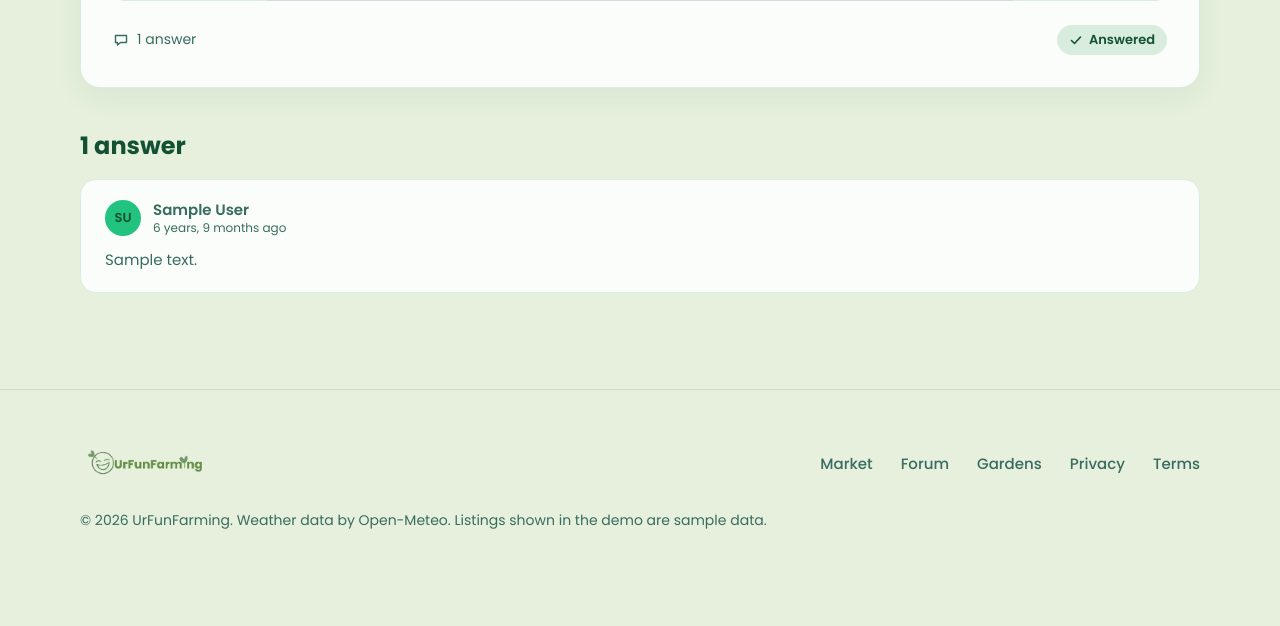
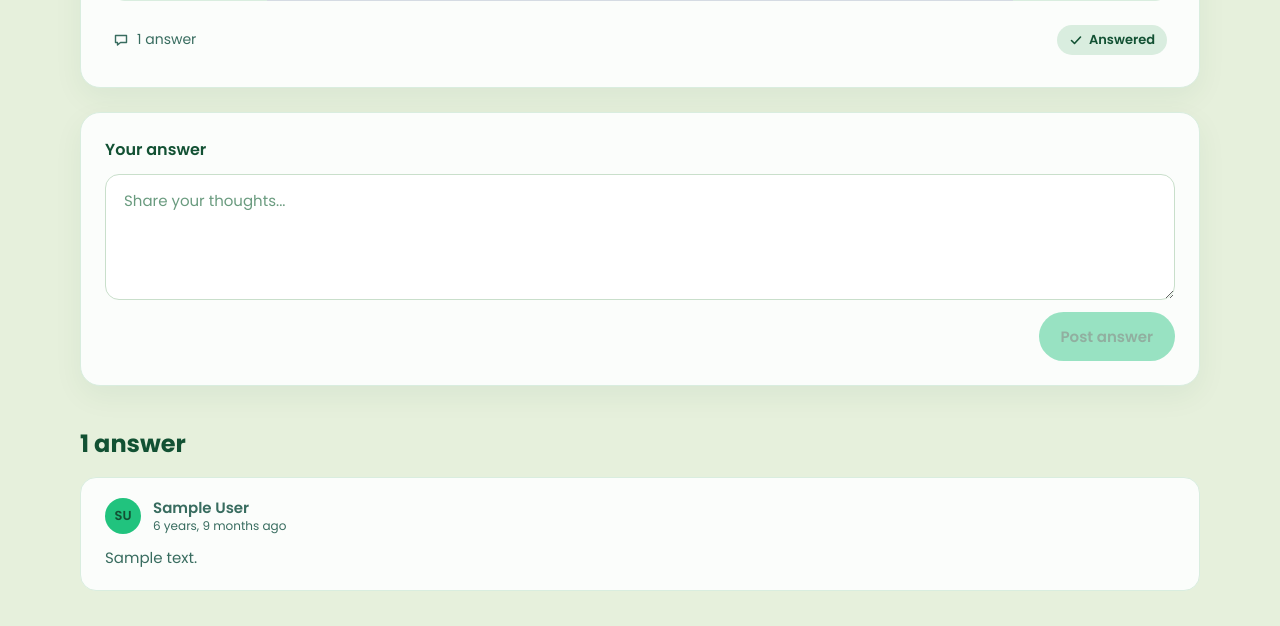
Before and after one commit to paramitasan/urFunFarming, a Django app: page /forum/1/ in a window 1280 px wide. Shown: the part 937-1563 px from the top of the page. Before the commit the page ends 1466 px from the top, so only its background shows below. Run offline with Django 5.2, Linux system fonts and the light colour scheme; a user stored in the database is signed in; tables that the repository leaves empty hold one stand-in row (values such as "Sample post"); grey boxes marked "Sample" are stand-in pictures; some libraries are stand-ins or nearby versions.

Commit message:
feat: reply view, url, and template + create reply

```diff
--- a/forum/forms.py
+++ b/forum/forms.py
@@ -1,7 +1,7 @@
 from django import forms
 from django.core.files.storage import default_storage
 
-from .models import Forum
+from .models import Forum, Reply
 
 MAX_IMAGE_BYTES = 5 * 1024 * 1024
 ALLOWED_IMAGE_TYPES = {"image/jpeg", "image/png", "image/mpo", "image/webp"}
@@ -67,3 +67,13 @@ class ForumForm(forms.ModelForm):
             if self._old_image_name and (remove or new_upload):
                 default_storage.delete(self._old_image_name)
         return forum
+
+class ReplyForm(forms.ModelForm):
+    class Meta:
+        model = Reply
+        fields = ["body"]
+        labels = {"body": "Your answer"}
+        error_messages = {"body": {"required": "Answer can’t be empty"}}
+        widgets = {
+            "body": forms.Textarea(attrs={"placeholder": "Share your thoughts...", "rows": 4}),
+        }
--- a/forum/urls.py
+++ b/forum/urls.py
@@ -10,4 +10,5 @@ urlpatterns = [
     path("<int:pk>/", views.forum_detail, name="forum_detail"),
     path("<int:pk>/edit/", views.forum_edit, name="forum_edit"),
     path("<int:pk>/delete/", views.forum_delete, name="forum_delete"),
+    path("<int:pk>/replies/add/", views.reply_create, name="reply_create"),
 ]
--- a/forum/views.py
+++ b/forum/views.py
@@ -6,8 +6,8 @@ from django.urls import reverse
 from django.utils.http import url_has_allowed_host_and_scheme
 from django.views.decorators.http import require_POST
 
-from .models import Forum
-from .forms import ForumForm
+from .models import Forum, Reply
+from .forms import ForumForm, ReplyForm
 
 def forum_list(request):
     forums = (
@@ -107,3 +107,30 @@ def forum_delete(request, pk):
     image.delete(save=False)       # remove the file from media/forum/
 
     return redirect(_safe_next(request, reverse("forum:forum_list")))
+
+def _render_detail(request, forum, reply_form):
+    context = {
+        "forum": forum,
+        "replies": forum.replies.select_related("author__profile"),
+        "reply_form": reply_form,
+    }
+    return render(request, "forum/forum_detail.html", context)
+
+# Visitors only see titles on the list page, viewing full discussion requires login.
+@login_required
+def forum_detail(request, pk):
+    forum = get_object_or_404(Forum.objects.select_related("author__profile"), pk=pk)
+    return _render_detail(request, forum, ReplyForm())
+
+@login_required
+@require_POST
+def reply_create(request, pk):
+    forum = get_object_or_404(Forum.objects.select_related("author__profile"), pk=pk)
+    form = ReplyForm(request.POST)
+    if form.is_valid():
+        reply = form.save(commit=False)
+        reply.forum = forum
+        reply.author = request.user
+        reply.save()
+        return redirect(f"{reverse('forum:forum_detail', args=[pk])}#reply-{reply.pk}")
+    return _render_detail(request, forum, form)   # shows the error under the box
--- a/static/forum/css/forum.css
+++ b/static/forum/css/forum.css
@@ -206,7 +206,8 @@
     color: var(--color-forest);
 }
 
-.forum-title a:hover {
+.forum-title a:hover,
+.forum-card-foot a:hover {
     text-decoration: underline;
     text-underline-offset: 4px;
 }
@@ -374,8 +375,12 @@
 }
 
 .filter-count {
+    flex-shrink: 0;
+    width: 36px;                        /* same box for every row */
     margin-left: auto;
     font-size: 12px;
+    text-align: center;
+    font-variant-numeric: tabular-nums;  /* equal-width digits */
     color: var(--color-sage);
 }
 
--- a/static/forum/css/forum_detail.css
+++ b/static/forum/css/forum_detail.css
@@ -144,6 +144,82 @@
     color: var(--color-deep);
 }
 
+/* Your answer */
+
+.reply-box {
+    margin-top: 24px;
+    padding: 24px;
+    background-color: var(--color-surface);
+    border: 1px solid var(--color-band);
+    border-radius: 20px;
+    box-shadow: 0 10px 30px rgba(18, 81, 51, 0.06);
+    scroll-margin-top: 108px;
+}
+
+.reply-label {
+    display: block;
+    font-size: 16px;
+    font-weight: 600;
+    line-height: normal;
+    color: var(--color-forest);
+}
+
+.reply-field {
+    margin-top: 12px;
+}
+
+.reply-field textarea {
+    display: block;
+    width: 100%;
+    min-height: 120px;
+    padding: 14px 18px;
+    background-color: #FFFFFF;
+    border: 1.5px solid var(--color-field);
+    border-radius: 14px;
+    resize: vertical;
+    font-family: inherit;
+    font-size: 15px;
+    line-height: 1.6;
+    color: var(--color-forest);
+}
+
+.reply-field textarea::placeholder {
+    color: var(--color-sage);
+}
+
+.reply-field textarea:focus {
+    outline: none;
+    border-color: var(--color-accent);
+    box-shadow: 0 0 0 3px rgba(33, 195, 126, 0.2);
+}
+
+.reply-field.has-error textarea {
+    border: 2px solid #B5452F;
+}
+
+.reply-error {
+    margin-top: 8px;
+    font-size: 13px;
+    line-height: 1.4;
+    color: #B5452F;
+}
+
+.reply-actions {
+    display: flex;
+    justify-content: flex-end;
+    margin-top: 12px;
+}
+
+/* Empty box: the button is faded. Typing turns it back to the normal green. */
+.reply-actions .pill-button:disabled {
+    opacity: 0.45;
+    cursor: not-allowed;
+}
+
+.reply-actions .pill-button:disabled:hover {
+    background-color: var(--color-accent);
+}
+
 @media (max-width: 639px) {
     .forum-post {
         padding: 20px;
@@ -156,4 +232,8 @@
     .answer-card {
         padding: 16px;
     }
+
+    .reply-box {
+        padding: 16px;
+    }
 }
--- a/static/forum/js/forum.js
+++ b/static/forum/js/forum.js
@@ -20,3 +20,16 @@ document.addEventListener("keydown", (event) => {
         menu.querySelector("summary").focus();
     });
 });
+
+// "Post answer" stays disabled until the box has something other than spaces.
+document.querySelectorAll("[data-reply-form]").forEach((form) => {
+    const textarea = form.querySelector("textarea");
+    const submit = form.querySelector("[data-reply-submit]");
+    if (!textarea || !submit) return;
+
+    const sync = () => {
+        submit.disabled = textarea.value.trim() === "";
+    };
+    textarea.addEventListener("input", sync);
+    sync();
+});
--- a/templates/forum/forum_detail.html
+++ b/templates/forum/forum_detail.html
@@ -60,14 +60,26 @@
 
     </article>
 
-    {# TODO: "Your answer" box goes here (replies slice) #}
+    <section class="reply-box" id="your-answer">
+        <form method="post" action="{% url 'forum:reply_create' forum.pk %}#your-answer" novalidate data-reply-form>
+            {% csrf_token %}
+            <label class="reply-label" for="{{ reply_form.body.id_for_label }}">{{ reply_form.body.label }}</label>
+            <div class="reply-field{% if reply_form.body.errors %} has-error{% endif %}">
+                {{ reply_form.body }}
+            </div>
+            {% if reply_form.body.errors %}<p class="reply-error">{{ reply_form.body.errors.0 }}</p>{% endif %}
+            <div class="reply-actions">
+                <button type="submit" class="pill-button" data-reply-submit>Post answer</button>
+            </div>
+        </form>
+    </section>
 
     <section class="forum-answers" aria-labelledby="answers-heading">
         <h2 id="answers-heading">{{ replies|length }} answer{{ replies|length|pluralize }}</h2>
 
         <div class="answer-list">
             {% for reply in replies %}
-            <article class="answer-card">
+            <article class="answer-card" id="reply-{{ reply.pk }}">
                 <div class="forum-card-top">
                     <span class="forum-avatar forum-avatar-sm" aria-hidden="true">{% firstof reply.author.profile.initials reply.author.username|slice:":2"|upper %}</span>
                     <div class="forum-author">
```
Also changed, not shown: templates/forum/forum_list.html (+7 -2 lines), templates/forum/reply_form.html (added, +36 -0 lines).
